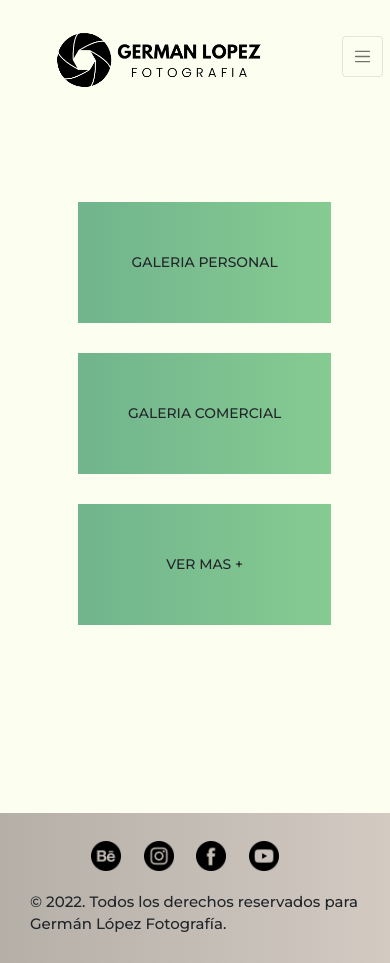
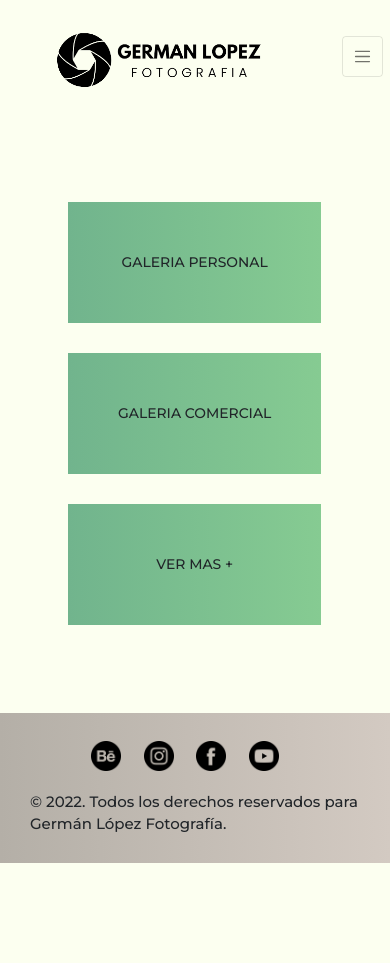
Before and after one commit to CarolinaKz/PF-Kazmer, a plain HTML site: page index.html in a window 390 px wide. After the commit the page ends 863 px from the top, so only its background shows below. Drawn offline with nearby package versions, Linux system fonts and the light colour scheme.

Commit message:
correciones en la vista móvil index

```diff
--- a/css/styles.css
+++ b/css/styles.css
@@ -274,9 +274,18 @@ label {
 
 @media screen and (max-width: 645px) {
 
+    .contenidoIndex {
+        padding: 0;
+    }
+
+    ol, ul {
+        padding-left: 0;
+    }
+
     .footer {
 
         background-image: linear-gradient(to left, #d3cac2, #b4afa7);
+        margin-bottom: 0;
     }
 
     .footer .redesFooter a img {
```
